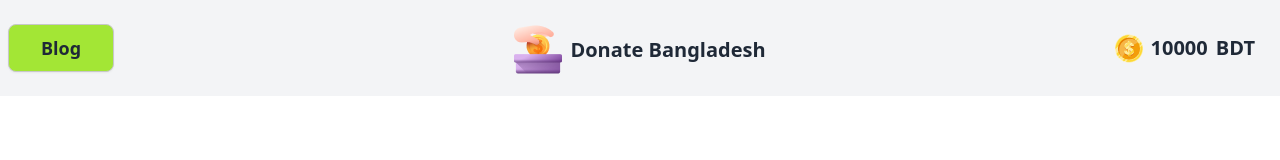
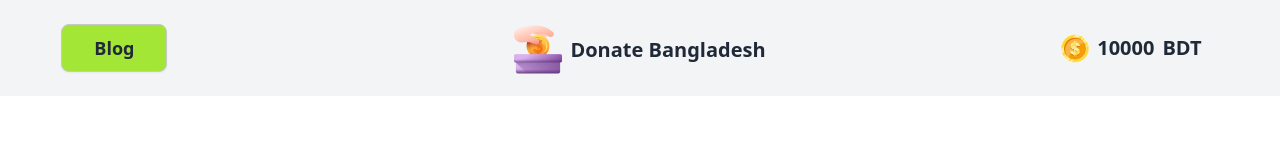
Before and after one commit to ShahAlamSiam/PH-Assignment-05, a plain HTML site: page index.html in a window 1280 px wide. Drawn offline with nearby package versions, Linux system fonts and the light colour scheme.

Commit message:
changed width of navbar

```diff
--- a/index.html
+++ b/index.html
@@ -8,9 +8,9 @@
     <script src="https://cdn.tailwindcss.com"></script>
 </head>
 <body>
-    <header class="mb-16">
+    <header class="mb-16 bg-gray-100">
         <nav>
-            <div class="navbar py-6 bg-gray-100">
+            <div class="navbar mx-auto py-6 w-11/12">
                 <div class="navbar-start">
                   <!-- <div class="dropdown">
                     <div tabindex="0" role="button" class="btn btn-ghost lg:hidden">
```
